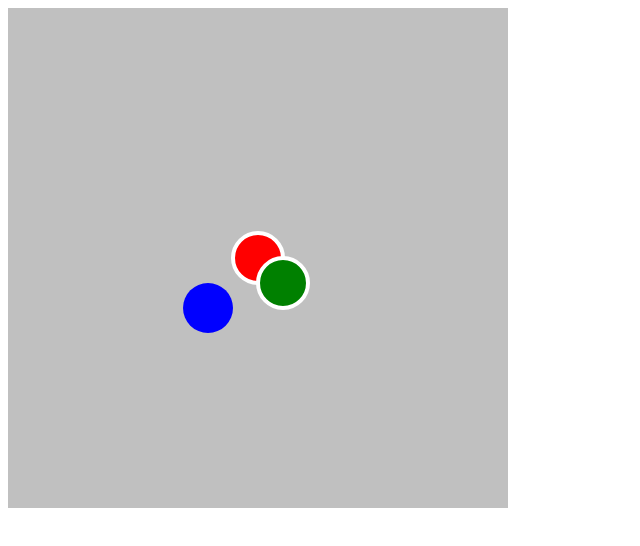
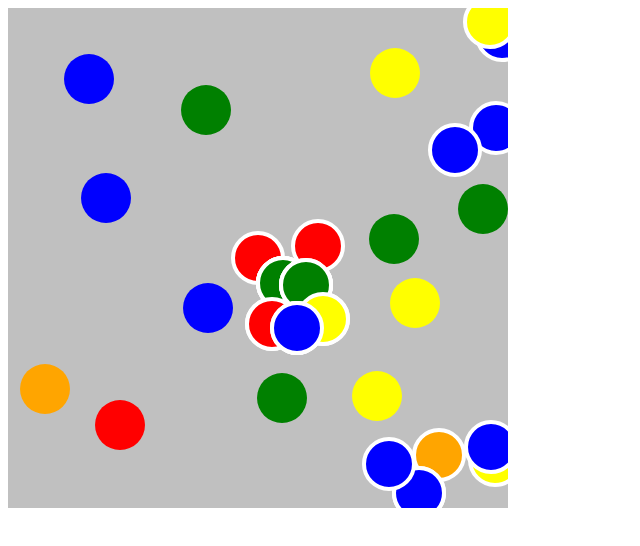
Before and after one commit to Hsaadeh/IT202-Spring2021-activities, a plain HTML site: page lab8.html in a window 1280 px wide. Shown: the whole page, without its empty margins (0-640 px from the left). Drawn offline with Linux system fonts and the light colour scheme.

Commit message:
Update lab8.html
final updates to the lab. Circles are generated and pushed to list of random circles and the elements in that list are pushed to the gameObjs list.

```diff
--- a/lab8.html
+++ b/lab8.html
@@ -22,13 +22,36 @@
         // array of colors to randomly be selected:
         let colors = ["red", "green", "blue", "yellow", "orange", "brown"];
 
+        // returns a random number when given a high and a low range
+        function RandomIntegerBetween(lowest, highest) {
+            return Math.floor(Math.random() * (highest - lowest) + lowest);
+        }
 
+
+        let RandomCircles = [];
+
+        function GenerateRandomCirlce(numOfCircles) {
+            for (let index = 0; index < numOfCircles; index++) {
+                let x = RandomIntegerBetween(0, 500);
+                let y = RandomIntegerBetween(0, 500);
+                let radius = 25;
+                let color = colors[RandomIntegerBetween(0,5)];
+
+                RandomCircles.push({x, y, radius, color});
+            }
+        }
+
+        GenerateRandomCirlce(25);
 
         // create objects per the lab activity
         let gameObjs = [];
         gameObjs.push({ x: 250, y: 250, radius: 25, color: "red" })
         gameObjs.push({ x: 275, y: 275, radius: 25, color: "green" })
         gameObjs.push({ x: 200, y: 300, radius: 25, color: "blue" })
+
+        for (let index = 0; index < RandomCircles.length; index++) {
+            gameObjs.push(RandomCircles[index]);
+        }
 
 
         function drawOutline(object) {
@@ -76,7 +99,7 @@
             for (let new_index = index + 1; new_index < gameObjs.length; new_index++) {
                 let object2 = gameObjs[new_index];
 
-                console.log(areColliding(object1, object2));
+                // console.log(areColliding(object1, object2));
                 if (areColliding(object1, object2)) {
 
                     drawOutline(object1);
```
